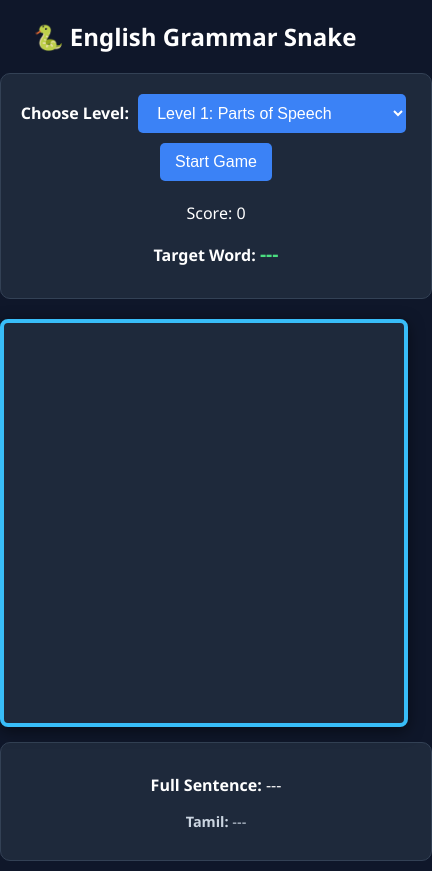
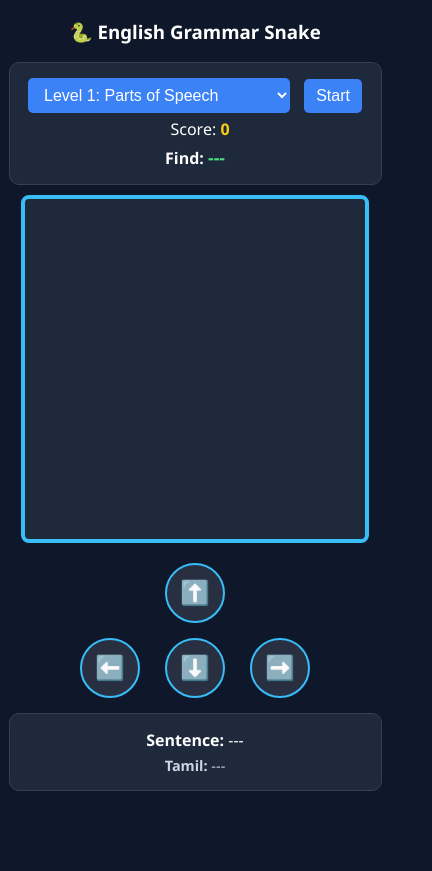
Before and after one commit to boopathinandhu/Grammer-Snake, a plain HTML site: page index.html in a window 390 px wide. Shown: the whole page, 432 px wide, since content can reach past the window. After the commit the page ends 844 px from the top, so only its background shows below. Drawn offline with Linux system fonts and the light colour scheme.

Commit message:
Enhance mobile support and game mechanics
Updated HTML structure and styles for better mobile support. Improved game initialization and word collision handling.

```diff
--- a/index.html
+++ b/index.html
@@ -1,25 +1,71 @@
 <!DOCTYPE html>
-<html>
+<html lang="en">
 <head>
     <meta charset="UTF-8">
-    <title>English Snake Game - Levels</title>
+    <meta name="viewport" content="width=device-width, initial-scale=1.0, maximum-scale=1.0, user-scalable=no">
+    <title>English Snake Game</title>
     <style>
-        body { margin: 0; text-align: center; font-family: 'Segoe UI', Arial, sans-serif; background: #0f172a; color: white; }
-        canvas { background: #1e293b; border: 4px solid #38bdf8; border-radius: 8px; margin-top: 10px; box-shadow: 0 4px 15px rgba(0,0,0,0.5); }
-        .control-panel { background: #1e293b; padding: 15px; margin: 10px auto; width: 400px; border-radius: 10px; border: 1px solid #334155; }
-        button, select { padding: 10px 15px; font-size: 16px; cursor: pointer; background: #3b82f6; color: white; border: none; border-radius: 5px; margin: 5px; }
-        button:hover { background: #2563eb; }
-        #status { font-weight: bold; color: #facc15; margin-top: 10px; }
-        .target-box { font-size: 1.2em; color: #4ade80; font-weight: bold; }
+        body {
+            margin: 0;
+            text-align: center;
+            font-family: 'Segoe UI', Arial, sans-serif;
+            background: #0f172a;
+            color: white;
+            touch-action: none; /* Prevents screen scrolling while playing */
+        }
+        canvas {
+            background: #1e293b;
+            border: 4px solid #38bdf8;
+            border-radius: 8px;
+            margin-top: 5px;
+            max-width: 95%; /* Fits mobile screen */
+        }
+        .control-panel {
+            background: #1e293b;
+            padding: 10px;
+            margin: 5px auto;
+            width: 90%;
+            max-width: 400px;
+            border-radius: 10px;
+            border: 1px solid #334155;
+        }
+        button, select {
+            padding: 8px 12px;
+            font-size: 16px;
+            background: #3b82f6;
+            color: white;
+            border: none;
+            border-radius: 5px;
+            margin: 5px;
+        }
+        .target-box { color: #4ade80; font-weight: bold; font-size: 1.1em;}
         .meaning-box { color: #cbd5e1; font-size: 0.9em; margin-top: 5px; }
+
+        /* Mobile Controls Styling */
+        .mobile-controls {
+            margin-top: 10px;
+            display: flex;
+            flex-direction: column;
+            align-items: center;
+            gap: 5px;
+        }
+        .row { display: flex; gap: 15px; }
+        .d-pad {
+            width: 60px;
+            height: 60px;
+            font-size: 24px;
+            background: rgba(255, 255, 255, 0.1);
+            border-radius: 50%;
+            border: 2px solid #38bdf8;
+        }
+        .d-pad:active { background: #38bdf8; }
     </style>
 </head>
 <body>
 
-<h2>🐍 English Grammar Snake</h2>
+<h3>🐍 English Grammar Snake</h3>
 
 <div class="control-panel">
-    <label for="levelSelect"><b>Choose Level: </b></label>
     <select id="levelSelect">
         <option value="1">Level 1: Parts of Speech</option>
         <option value="2">Level 2: Present Tenses</option>
@@ -28,16 +74,25 @@
         <option value="5">Level 5: Active/Passive Voice</option>
         <option value="6">Level 6: Direct/Indirect Speech</option>
     </select>
-    <button onclick="initGame()">Start Game</button>
-    <p>Score: <span id="score">0</span></p>
-    <p><b>Target Word:</b> <span id="target-word" class="target-box">---</span></p>
+    <button onclick="initGame()">Start</button>
+    <span style="margin-left:10px;">Score: <span id="score" style="color:#facc15; font-weight:bold;">0</span></span>
+    <p style="margin: 5px 0;"><b>Find:</b> <span id="target-word" class="target-box">---</span></p>
 </div>
 
-<canvas id="game" width="400" height="400"></canvas>
+<canvas id="game" width="340" height="340"></canvas>
 
-<div class="control-panel">
-    <p><b>Full Sentence:</b> <span id="sentence">---</span></p>
-    <p class="meaning-box"><b>Tamil:</b> <span id="tamil">---</span></p>
+<div class="mobile-controls">
+    <button class="d-pad" onclick="changeDir('up')">⬆️</button>
+    <div class="row">
+        <button class="d-pad" onclick="changeDir('left')">⬅️</button>
+        <button class="d-pad" onclick="changeDir('down')">⬇️</button>
+        <button class="d-pad" onclick="changeDir('right')">➡️</button>
+    </div>
+</div>
+
+<div class="control-panel" style="margin-top:10px;">
+    <p style="margin: 5px 0;"><b>Sentence:</b> <span id="sentence">---</span></p>
+    <p class="meaning-box" style="margin: 5px 0;"><b>Tamil:</b> <span id="tamil">---</span></p>
 </div>
 
 <script src="Sentences.js"></script>
@@ -51,21 +106,25 @@ let snake, dx, dy, words, currentSentence, targetWords, score, indexWord, gameIn
 
 function initGame() {
     if (gameInterval) clearInterval(gameInterval);
-    snake = [{x: 200, y: 200}];
+    snake = [{x: 160, y: 160}];
     dx = size; dy = 0;
     score = 0;
     indexWord = 0;
     document.getElementById("score").innerText = score;
     loadSentence();
-    gameInterval = setInterval(draw, 180); // Speed of the snake
+    gameInterval = setInterval(draw, 180);
 }
 
 function loadSentence() {
-    // Get the selected level from the dropdown
     let currentLevel = document.getElementById("levelSelect").value;
+
+    // Check if sentenceData loaded correctly from Sentences.js
+    if (typeof sentenceData === 'undefined') {
+        alert("Error: Sentences.js did not load! Check file names and GitHub cache.");
+        return;
+    }
+
     let levelSentences = sentenceData[currentLevel];
-
-    // Pick a random sentence from that level
     let random = levelSentences[Math.floor(Math.random() * levelSentences.length)];
     targetWords = random.english.split(" ");
 
@@ -76,39 +135,42 @@ function loadSentence() {
     indexWord = 0;
     updateTargetUI();
 
-    // Scatter words around the canvas
     let shuffled = [...targetWords].sort(() => Math.random() - 0.5);
     shuffled.forEach(word => {
-        // Find an empty spot so words don't spawn exactly on top of each other
         let newX, newY, overlapping;
         do {
-            newX = Math.floor(Math.random() * 18 + 1) * size;
-            newY = Math.floor(Math.random() * 18 + 1) * size;
+            newX = Math.floor(Math.random() * 16) * size;
+            newY = Math.floor(Math.random() * 16) * size;
             overlapping = words.some(w => w.x === newX && w.y === newY);
         } while (overlapping);
-
         words.push({ text: word, x: newX, y: newY });
     });
 }
 
 function updateTargetUI() {
-    document.getElementById("target-word").innerText = targetWords[indexWord] || "Sentence Complete!";
+    document.getElementById("target-word").innerText = targetWords[indexWord] || "Done!";
+}
+
+// Mobile Button Controller
+function changeDir(direction) {
+    if (direction === 'up' && dy === 0) { dx = 0; dy = -size; }
+    if (direction === 'down' && dy === 0) { dx = 0; dy = size; }
+    if (direction === 'left' && dx === 0) { dx = -size; dy = 0; }
+    if (direction === 'right' && dx === 0) { dx = size; dy = 0; }
 }
 
 function draw() {
     const head = { x: snake[0].x + dx, y: snake[0].y + dy };
 
-    // Check Boundary & Self Collision
-    if (head.x < 0 || head.x >= 400 || head.y < 0 || head.y >= 400 || snake.some(p => p.x === head.x && p.y === head.y)) {
+    if (head.x < 0 || head.x >= canvas.width || head.y < 0 || head.y >= canvas.height || snake.some(p => p.x === head.x && p.y === head.y)) {
         clearInterval(gameInterval);
-        alert("Game Over! Final Score: " + score + "\nClick Start Game to try again.");
+        alert("Game Over! Score: " + score);
         return;
     }
 
     snake.unshift(head);
     let ateWord = false;
 
-    // Check Word Collision
     words.forEach((w, i) => {
         if (head.x === w.x && head.y === w.y) {
             if (w.text === targetWords[indexWord]) {
@@ -120,12 +182,11 @@ function draw() {
                 ateWord = true;
                 updateTargetUI();
 
-                // If sentence is finished, load the next one
                 if (indexWord === targetWords.length) {
-                    setTimeout(loadSentence, 500); // slight pause before next sentence
+                    setTimeout(loadSentence, 500);
                 }
             } else {
-                score = Math.max(0, score - 5); // Penalty for wrong word
+                score = Math.max(0, score - 5);
                 document.getElementById("score").innerText = score;
             }
         }
@@ -133,16 +194,13 @@ function draw() {
 
     if (!ateWord) snake.pop();
 
-    // Render Canvas
-    ctx.clearRect(0, 0, 400, 400);
+    ctx.clearRect(0, 0, canvas.width, canvas.height);
 
-    // Draw Snake
     snake.forEach((part, i) => {
         ctx.fillStyle = i === 0 ? "#38bdf8" : "#0284c7";
         ctx.fillRect(part.x, part.y, size - 2, size - 2);
     });
 
-    // Draw Words
     words.forEach(w => {
         ctx.fillStyle = "#ef4444";
         ctx.fillRect(w.x, w.y, size - 2, size - 2);
@@ -158,12 +216,13 @@ function speak(word) {
     window.speechSynthesis.speak(speech);
 }
 
-// Arrow Key Controls
+// Keep keyboard support for PC testing
 document.addEventListener("keydown", e => {
-    if (e.key === "ArrowUp" && dy === 0) { dx = 0; dy = -size; e.preventDefault(); }
-    if (e.key === "ArrowDown" && dy === 0) { dx = 0; dy = size; e.preventDefault(); }
-    if (e.key === "ArrowLeft" && dx === 0) { dx = -size; dy = 0; e.preventDefault(); }
-    if (e.key === "ArrowRight" && dx === 0) { dx = size; dy = 0; e.preventDefault(); }
+    if (e.key === "ArrowUp") changeDir('up');
+    if (e.key === "ArrowDown") changeDir('down');
+    if (e.key === "ArrowLeft") changeDir('left');
+    if (e.key === "ArrowRight") changeDir('right');
+    if (["ArrowUp", "ArrowDown", "ArrowLeft", "ArrowRight"].includes(e.key)) e.preventDefault();
 });
 </script>
 </body>
```
